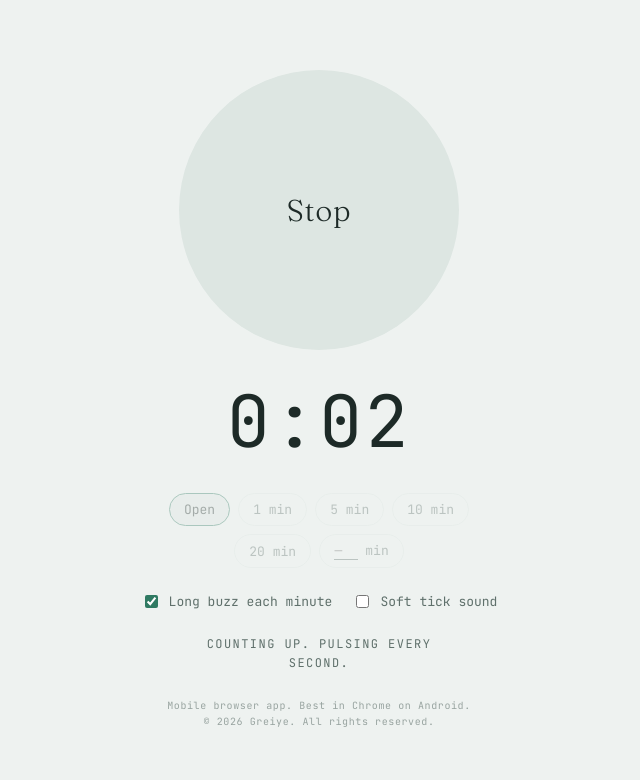
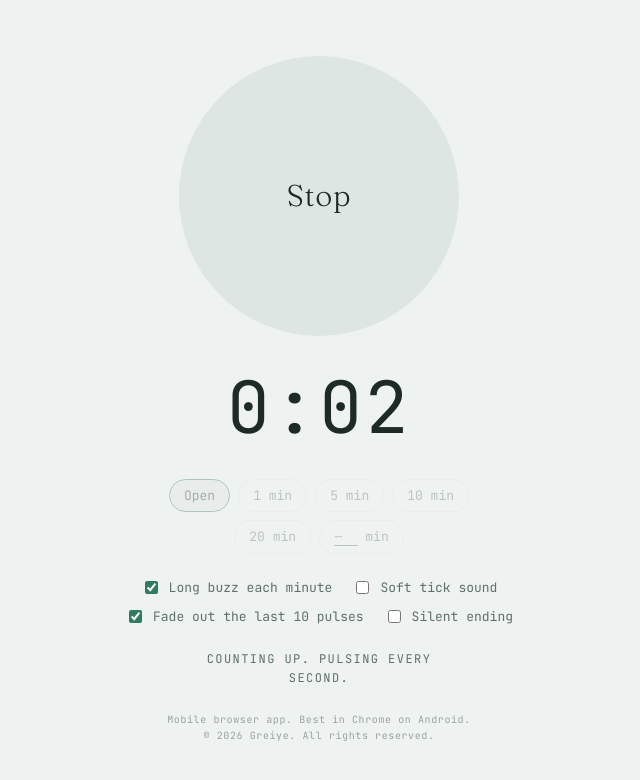
Before and after one commit to Greiye/meditation-pulse, a plain HTML site: page index.html in a window 1280 px wide. Both pictures are taken after a click on the button "Start". Shown: the whole page, without its empty margins (321-961 px from the left). Drawn offline with Linux system fonts and the light colour scheme.

Commit message:
Add beat pulse animation, fade-out of last 10 pulses, silent ending option (#2)
Fade-out and silent ending are toggles saved in localStorage; all option
checkboxes now persist. Bump service worker cache to pulse-v3.


Claude-Session: https://claude.ai/code/session_01GH9gPoAxzqiNNTFzMNzvGY

Co-authored-by: Claude <noreply@anthropic.com>

```diff
--- a/index.html
+++ b/index.html
@@ -34,12 +34,19 @@ body {
   -webkit-tap-highlight-color: transparent; touch-action: manipulation;
 }
 #disc:focus-visible, .chip:focus-visible { outline: 2px solid var(--accent); outline-offset: 4px; }
-#disc::after { content: ""; position: absolute; inset: 0; border-radius: 50%; border: 2px solid var(--ring); opacity: 0; }
+#disc { --amp: 1; }
+#disc::before { content: ""; position: absolute; inset: 0; border-radius: 50%; background: var(--accent); opacity: 0; pointer-events: none; }
+#disc::after { content: ""; position: absolute; inset: 0; border-radius: 50%; border: 2px solid var(--ring); opacity: 0; pointer-events: none; }
+#disc.beat { animation: thump .6s ease-out; }
+#disc.beat::before { animation: glow .7s ease-out; }
 #disc.beat::after { animation: ring .9s ease-out; }
 #disc svg { position: absolute; inset: -8px; width: calc(100% + 16px); height: calc(100% + 16px); transform: rotate(-90deg); pointer-events: none; }
 #disc svg circle { fill: none; stroke: var(--accent); stroke-width: 1.5; stroke-linecap: round; transition: stroke-dashoffset 1s linear; }
-@keyframes ring { from { opacity: .7; transform: scale(1); } to { opacity: 0; transform: scale(1.18); } }
-@media (prefers-reduced-motion: reduce) { #disc.beat::after { animation: none; } #disc svg circle { transition: none; } }
+/* --amp (0..1) scales every beat effect, so the fade-out dims the visuals with the haptics */
+@keyframes thump { 0% { transform: scale(1); } 18% { transform: scale(calc(1 + .045 * var(--amp))); } 100% { transform: scale(1); } }
+@keyframes glow { 0% { opacity: calc(.22 * var(--amp)); } 100% { opacity: 0; } }
+@keyframes ring { from { opacity: calc(.75 * var(--amp)); transform: scale(1); } to { opacity: 0; transform: scale(calc(1 + .2 * var(--amp))); } }
+@media (prefers-reduced-motion: reduce) { #disc.beat, #disc.beat::after { animation: none; } #disc svg circle { transition: none; } }
 #time { font-size: clamp(44px, 14vw, 72px); font-variant-numeric: tabular-nums; letter-spacing: .04em; }
 .chips { display: flex; gap: 8px; flex-wrap: wrap; justify-content: center; max-width: 360px; }
 .chip {
@@ -50,7 +57,7 @@ body {
 .chip input { width: 3ch; font: inherit; color: var(--fg); background: transparent; border: none; border-bottom: 1px solid var(--muted); text-align: center; padding: 0; }
 body.running .chips { opacity: .35; pointer-events: none; }
 #status { color: var(--muted); font-size: 12px; letter-spacing: .12em; text-transform: uppercase; text-align: center; max-width: 34ch; line-height: 1.6; min-height: 3.2em; }
-.opts { display: flex; gap: 20px; flex-wrap: wrap; justify-content: center; color: var(--muted); font-size: 13px; }
+.opts { display: flex; gap: 10px 20px; max-width: 420px; flex-wrap: wrap; justify-content: center; color: var(--muted); font-size: 13px; }
 .opts label { display: flex; gap: 8px; align-items: center; }
 .opts input { accent-color: var(--accent); }
 #ios { position: absolute; left: -9999px; }
@@ -75,6 +82,8 @@ footer { color: var(--muted); opacity: .6; font-size: 10px; letter-spacing: .06e
 <div class="opts">
   <label><input type="checkbox" id="minute" checked> Long buzz each minute</label>
   <label><input type="checkbox" id="tick"> Soft tick sound</label>
+  <label><input type="checkbox" id="fade" checked> Fade out the last 10 pulses</label>
+  <label><input type="checkbox" id="silent"> Silent ending</label>
 </div>
 <div id="status">Pick a duration or Open, then tap the circle.</div>
 <footer>Mobile browser app. Best in Chrome on Android.<br>&copy; 2026 Greiye. All rights reserved.</footer>
@@ -84,7 +93,7 @@ footer { color: var(--muted); opacity: .6; font-size: 10px; letter-spacing: .06e
 (() => {
   const $ = id => document.getElementById(id);
   const disc = $('disc'), label = $('label'), timeEl = $('time'), status = $('status'), arc = $('arc');
-  const minuteOpt = $('minute'), tickOpt = $('tick'), iosLabel = $('ios'), custom = $('custom');
+  const minuteOpt = $('minute'), tickOpt = $('tick'), fadeOpt = $('fade'), silentOpt = $('silent'), iosLabel = $('ios'), custom = $('custom');
   const chips = [...document.querySelectorAll('.chip')];
   const canVibrate = typeof navigator.vibrate === 'function';
   let running = false, t0 = 0, n = 0, total = 0, timer = null, wake = null, ac = null, minutes = 0;
@@ -107,6 +116,13 @@ footer { color: var(--muted); opacity: .6; font-size: 10px; letter-spacing: .06e
     else { const c = chips.find(c => c.dataset.min === saved); if (c) select(c); }
   }
 
+  const FADE = 10;
+  [minuteOpt, tickOpt, fadeOpt, silentOpt].forEach(o => {
+    const v = store('pulse.' + o.id);
+    if (v === '1' || v === '0') o.checked = v === '1';
+    o.addEventListener('change', () => store('pulse.' + o.id, o.checked ? '1' : '0'));
+  });
+
   function haptic(pattern) {
     if (canVibrate) { try { navigator.vibrate(pattern); } catch (e) {} }
     else { const taps = Array.isArray(pattern) ? Math.ceil(pattern.length / 2) : 1; for (let i = 0; i < taps; i++) setTimeout(() => { try { iosLabel.click(); } catch (e) {} }, i * 140); }
@@ -127,12 +143,18 @@ footer { color: var(--muted); opacity: .6; font-size: 10px; letter-spacing: .06e
     if (!running) return;
     n++;
     if (total && n >= total) { show(); finish(); return; }
-    const long = minuteOpt.checked && n % 60 === 0;
-    haptic(long ? [60, 80, 60, 80, 60] : 45);
-    tone(long ? 520 : 880, 0.08, 0.12);
+    // fade-out: the last FADE pulses wane from full strength toward nothing (vibrate() has no amplitude, so shorten it)
+    const left = total - n, amp = total && fadeOpt.checked && left <= FADE ? left / (FADE + 1) : 1;
+    const long = minuteOpt.checked && n % 60 === 0 && amp === 1;
+    haptic(long ? [60, 80, 60, 80, 60] : Math.max(8, Math.round(45 * amp)));
+    tone(long ? 520 : 880, 0.08, 0.12 * amp);
     show();
+    pulse(amp);
+    timer = setTimeout(beat, Math.max(0, t0 + (n + 1) * 1000 - performance.now()));
+  }
+  function pulse(amp) {
+    disc.style.setProperty('--amp', amp);
     disc.classList.remove('beat'); void disc.offsetWidth; disc.classList.add('beat');
-    timer = setTimeout(beat, Math.max(0, t0 + (n + 1) * 1000 - performance.now()));
   }
   async function start() {
     running = true; n = 0; t0 = performance.now(); total = minutes * 60;
@@ -141,7 +163,7 @@ footer { color: var(--muted); opacity: .6; font-size: 10px; letter-spacing: .06e
     status.textContent = (total ? 'Counting down ' + fmt(total) + '. ' : 'Counting up. ') + (canVibrate ? 'Pulsing every second.' : 'No vibration in this browser. Turn on the tick sound.');
     try { if (!ac) ac = new (window.AudioContext || window.webkitAudioContext)(); ac.resume(); } catch (e) {}
     try { wake = await navigator.wakeLock?.request('screen'); } catch (e) { wake = null; }
-    haptic(45);
+    haptic(45); pulse(1);
     timer = setTimeout(beat, 1000);
   }
   function release() {
@@ -157,9 +179,11 @@ footer { color: var(--muted); opacity: .6; font-size: 10px; letter-spacing: .06e
   }
   function finish() {
     release();
-    haptic([500, 250, 500, 250, 900]);
-    // the end chime plays whenever audio is unlocked, even with ticks off
-    [0, 0.45, 0.9].forEach(d => setTimeout(() => tone(660, 1.2, 0.18, true), d * 1000));
+    if (!silentOpt.checked) {
+      haptic([500, 250, 500, 250, 900]);
+      // the end chime plays whenever audio is unlocked, even with ticks off
+      [0, 0.45, 0.9].forEach(d => setTimeout(() => tone(660, 1.2, 0.18, true), d * 1000));
+    }
     status.textContent = "Time's up: " + fmt(total) + '. Tap to go again.';
   }
   disc.addEventListener('click', () => running ? stop() : start());
--- a/sw.js
+++ b/sw.js
@@ -1,4 +1,4 @@
-const CACHE = 'pulse-v2';
+const CACHE = 'pulse-v3';
 const FILES = ['./', 'index.html', 'manifest.webmanifest', 'icon.svg', 'icon-192.png', 'icon-512.png'];
 self.addEventListener('install', e => { e.waitUntil(caches.open(CACHE).then(c => c.addAll(FILES))); self.skipWaiting(); });
 self.addEventListener('activate', e => {
```
Also changed, not shown: 1 other file.
